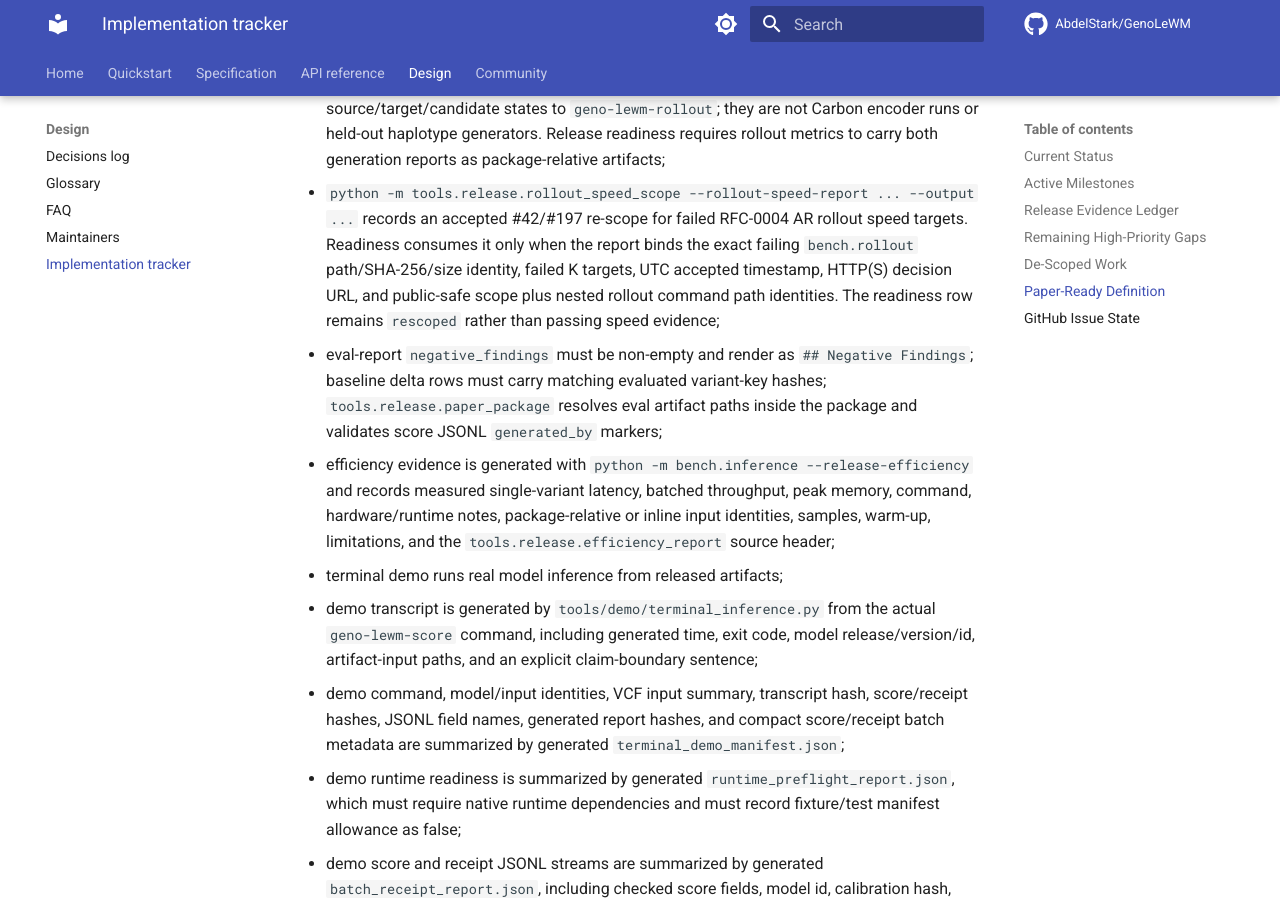
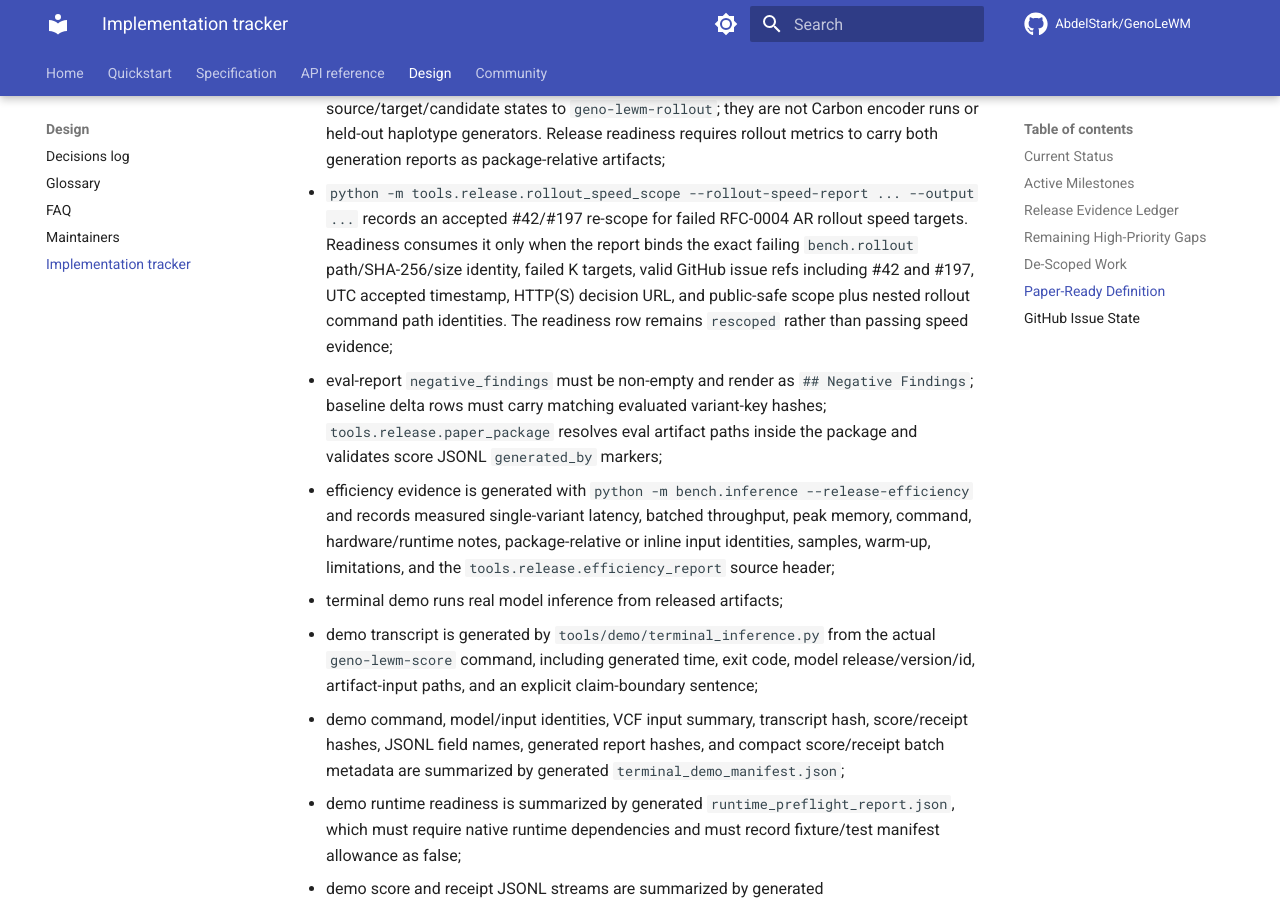
Before and after one commit to AbdelStark/GenoLeWM, an MkDocs documentation site: the page built from docs/roadmap/IMPLEMENTATION.md, in a window 1280 px wide and 900 px high, scrolled down 7676 px. Built offline with MkDocs 1.6.1 and Material for MkDocs 9.7.7, drawn with Linux system fonts in a browser that asks for light colours; comment, search, counter and statistics services are not loaded; the version menu is left out.

Commit message:
eval: verify rollout scope issue refs

```diff
--- a/docs/roadmap/IMPLEMENTATION.md
+++ b/docs/roadmap/IMPLEMENTATION.md
@@ -248,9 +248,10 @@ The first paper/demo release is not ready until:
   records an accepted #42/#197 re-scope for failed RFC-0004 AR rollout
   speed targets. Readiness consumes it only when the report binds the
   exact failing `bench.rollout` path/SHA-256/size identity, failed K
-  targets, UTC accepted timestamp, HTTP(S) decision URL, and public-safe
-  scope plus nested rollout command path identities. The readiness row
-  remains `rescoped` rather than passing speed evidence;
+  targets, valid GitHub issue refs including #42 and #197, UTC accepted
+  timestamp, HTTP(S) decision URL, and public-safe scope plus nested
+  rollout command path identities. The readiness row remains `rescoped`
+  rather than passing speed evidence;
 - eval-report `negative_findings` must be non-empty and render as
   `## Negative Findings`;
   baseline delta rows must carry matching evaluated variant-key hashes;
```
Also changed, not shown: README.md (+6 -6 lines), ROADMAP.md (+5 -4 lines), docs/spec/09-release-and-versioning.md (+7 -6 lines), 2 other files.
